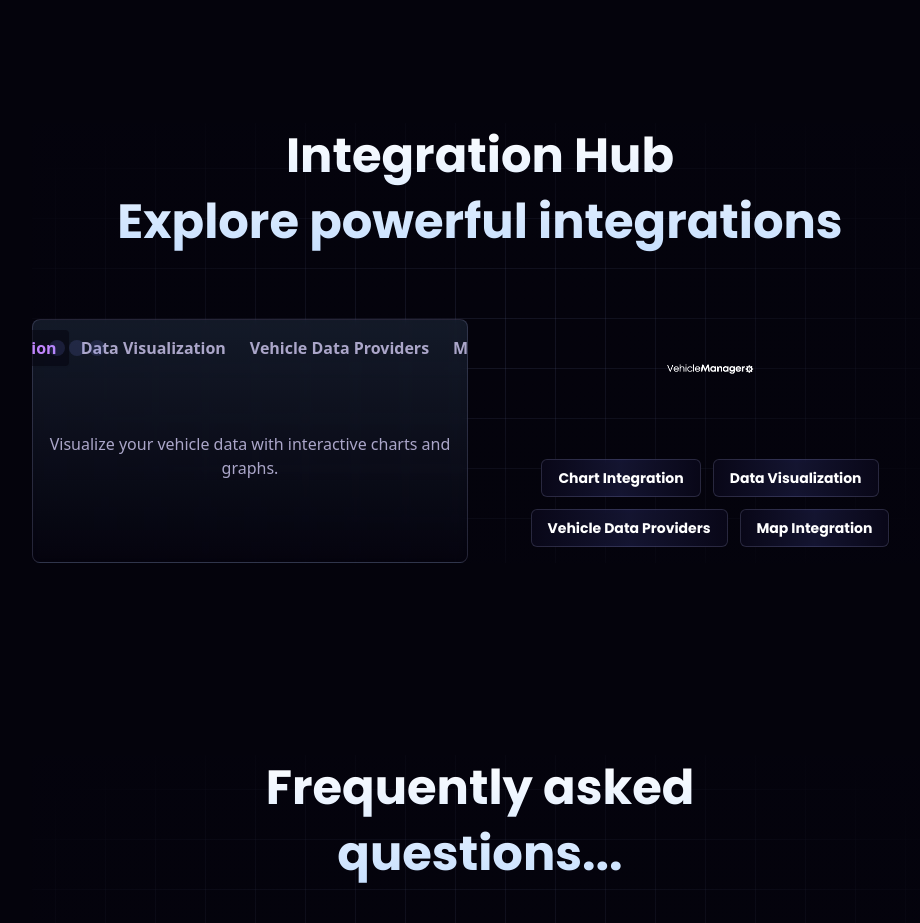
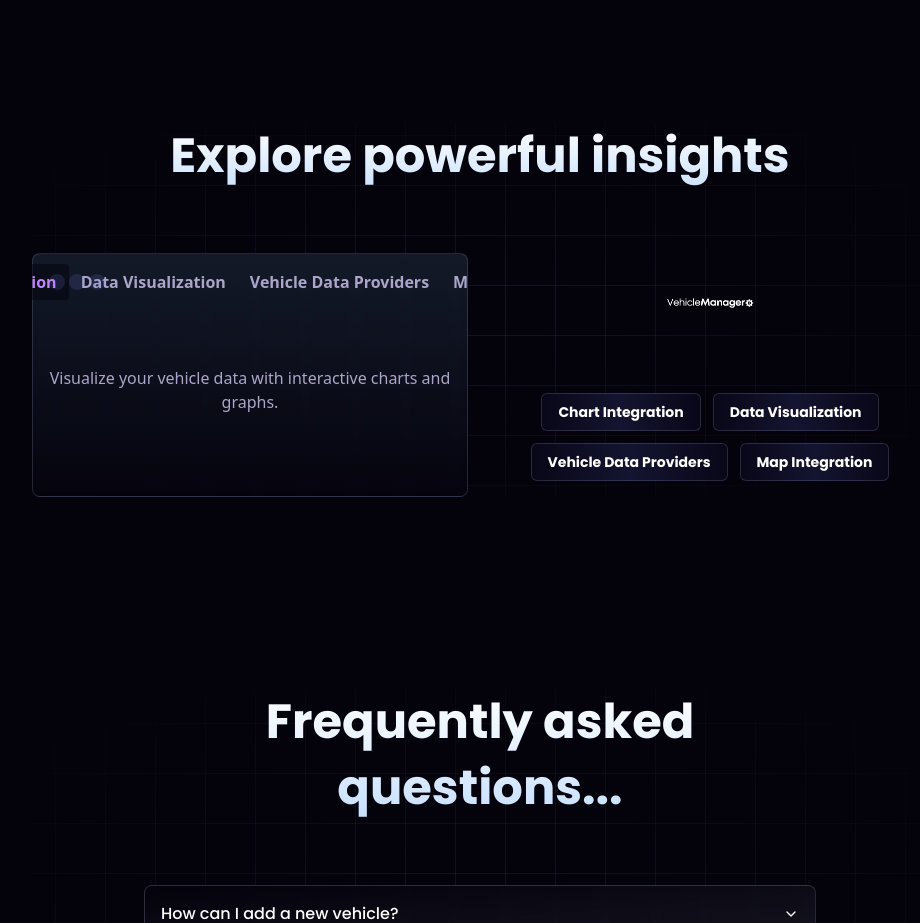
Before and after one commit to Logic-Auto/vehiclemanager, a Next.js app: page /en in a window 1280 px wide. Shown: the part 2720-3643 px from the top of the page, without its empty margins (160-1080 px from the left). Built offline with nearby package versions, Linux system fonts and the light colour scheme; no server answers.

Commit message:
Update International.tsx

```diff
--- a/src/components/marketing/international/International.tsx
+++ b/src/components/marketing/international/International.tsx
@@ -12,9 +12,7 @@ export default function International() {
         <SectionHeader
           title={
             <>
-              Integration Hub
-              <br />
-              Explore powerful integrations
+              Explore powerful insights
             </>
           }
         />
```
